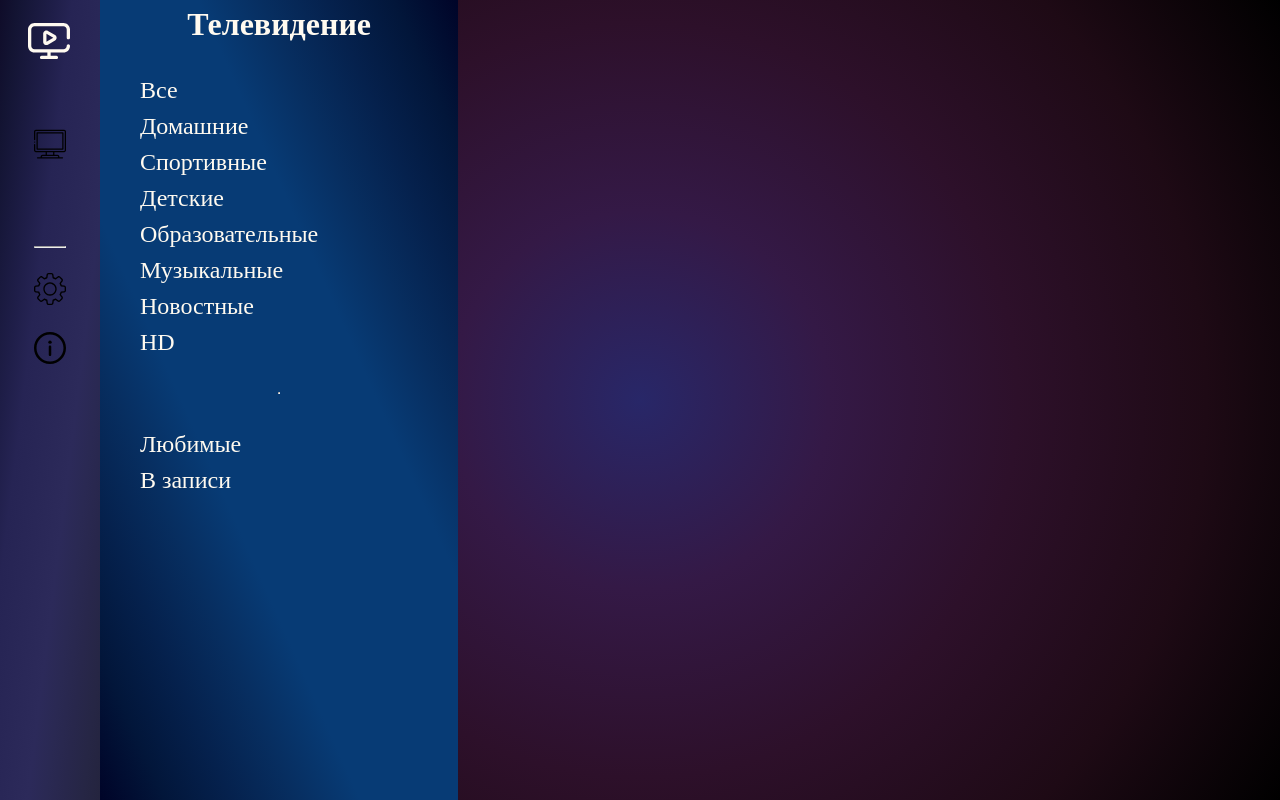
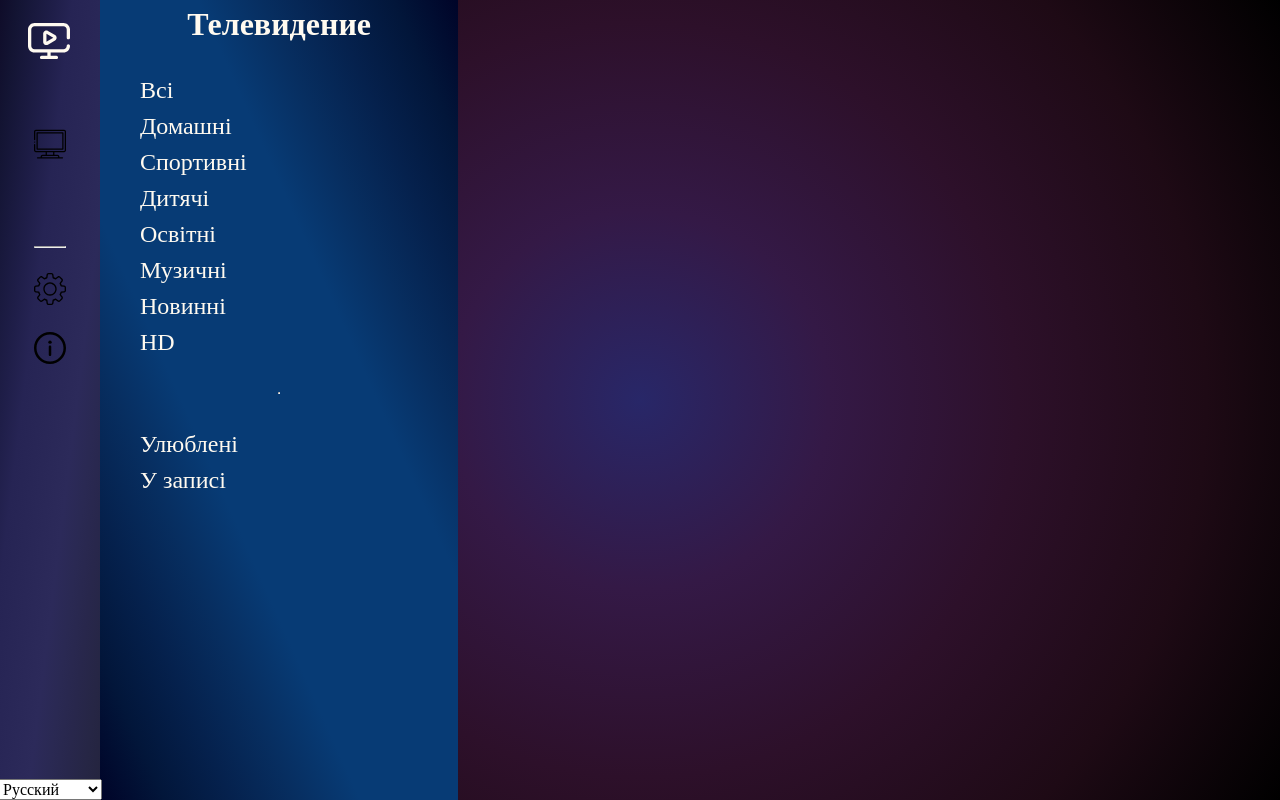
Before and after one commit to nevidomskii8/bonus_plus, a React (Create React App) app: page /tv in a window 1280 px wide. Built offline with nearby package versions, Linux system fonts and the light colour scheme; some icons are missing.

Commit message:
setup react-intel

```diff
--- /dev/null
+++ b/src/Wrapper/Wrapper.js
@@ -0,0 +1,44 @@
+import React, {useState} from 'react';
+import {IntlProvider} from 'react-intl';
+import Russian from '../lang/ru.json';
+import Ukrainian from '../lang/ua.json';
+
+
+export const Context = React.createContext();
+
+const local = navigator.language;
+
+let lang;
+if (local === 'ru-RU') {
+    lang = Russian;
+}else {
+    lang = Ukrainian;
+}
+
+const Wrapper = (props) => {
+    const [locale, setLocale] = useState(local);
+
+    const [messages, setMessages] = useState(lang);
+
+    function selectLanguage(e) {
+        const newLocale = e.target.value;
+        setLocale(newLocale);
+        if (newLocale === 'ru') {
+            setMessages(Russian);
+        } else {
+            setMessages(Ukrainian);
+        }
+    }
+
+    return (
+        <Context.Provider value = {{locale, selectLanguage}}>
+            <IntlProvider messages={messages} locale={locale}>
+                {props.children}
+            </IntlProvider>
+        </Context.Provider>
+
+    );
+}
+
+
+export default Wrapper;
--- a/src/components/Navigation/Navigation.js
+++ b/src/components/Navigation/Navigation.js
@@ -1,4 +1,4 @@
-import React from 'react'
+import React, { useContext } from 'react'
 import { useHistory, useParams } from "react-router-dom"
 import './Navigation.scss'
 import { ReactComponent as TV } from '../../assets/svg/tv.svg'
@@ -9,24 +9,25 @@ import { ReactComponent as InfoSVG } from '../../assets/svg/information.svg'
 import { useDispatch, useSelector } from 'react-redux'
 import { setNav } from '../../redux/actions/mainStateActions'
 import { getStateNav } from '../../redux/selectors/mainStateSelector'
+import { Context } from '../../Wrapper/Wrapper'
 
 
 export const Navigation = () => {
-    const {push} = useHistory()
+    const { push } = useHistory()
     const stateReduxNav = useSelector(getStateNav)
     const { nav } = useParams();
     const dispatch = useDispatch()
-
+    const context = useContext(Context);
 
     const timeOut = (refTo) => {
-       const time = setTimeout(()=> {
+        const time = setTimeout(() => {
             push(`/${refTo}`)
             clearTimeout(time)
         }, 500)
     }
 
     const handleRef = (refTo) => {
-        switch(refTo) {
+        switch (refTo) {
             case 'tv':
                 if (nav === refTo) {
                     return
@@ -43,13 +44,13 @@ export const Navigation = () => {
                     timeOut(refTo)
                 }
             case 'setup':
-                if (nav === refTo){
+                if (nav === refTo) {
                     return
                 } else {
                     dispatch(setNav(refTo))
                     timeOut(refTo)
                 }
-            case 'info' :
+            case 'info':
                 if (nav === refTo) {
                     return
                 } else {
@@ -71,7 +72,7 @@ export const Navigation = () => {
                 <li className="navigation__li">
                     <PlaySVG onClick={() => handleRef('records')} className="navigation__svg" />
                 </li>
-                <hr/>
+                <hr />
                 <li className="navigation__li">
                     <SettingSVG onClick={() => handleRef('setup')} className="navigation__svg" />
                 </li>
@@ -79,6 +80,10 @@ export const Navigation = () => {
                     <InfoSVG onClick={() => handleRef('info')} className="navigation__svg" />
                 </li>
             </ul>
+                <select className="navigation__lang" value={context.locale} onChange={context.selectLanguage}>
+                    <option value='ru'>Русский</option>
+                    <option value='uk'>Украинский</option>
+                </select>
         </nav>
     )
 }
--- a/src/components/Navigation/Navigation.scss
+++ b/src/components/Navigation/Navigation.scss
@@ -59,4 +59,8 @@
         }
 
     }
+    &__lang {
+        position: absolute;
+        bottom: 0;
+    }
 }
--- a/src/components/Pages/Info_page/Info_page.js
+++ b/src/components/Pages/Info_page/Info_page.js
@@ -1,4 +1,5 @@
 import React from 'react'
+// import {FormattedMessage, FormattedDate, FormattedNumber, FormattedPlural, FormattedTime} from 'react-intl';
 import './Info_page.scss'
 
 export const Info_Page = () => {
--- a/src/components/Pages/TV_page/TV_page.js
+++ b/src/components/Pages/TV_page/TV_page.js
@@ -2,6 +2,7 @@ import React, { useEffect, useState } from 'react'
 import { useSelector } from 'react-redux'
 import { useParams } from 'react-router'
 import { getStateNav } from '../../../redux/selectors/mainStateSelector'
+import {FormattedMessage} from 'react-intl';
 import './TV_page.scss'
 
 export const TV_Page = () => {
@@ -29,19 +30,19 @@ export const TV_Page = () => {
                     <h1>Телевидение</h1>
                     </center>
                 <ul>
-                    <li>Все</li>
-                    <li>Домашние</li>
-                    <li>Спортивные</li>
-                    <li>Детские</li>
-                    <li>Образовательные</li>
-                    <li>Музыкальные</li>
-                    <li>Новостные</li>
+                    <li> <FormattedMessage id="app.tv.everything"/> </li>
+                    <li> <FormattedMessage id="app.tv.home"/> </li>
+                    <li> <FormattedMessage id="app.tv.sports"/> </li>
+                    <li> <FormattedMessage id="app.tv.childrens"/> </li>
+                    <li> <FormattedMessage id="app.tv.educational"/></li>
+                    <li> <FormattedMessage id="app.tv.musical"/></li>
+                    <li> <FormattedMessage id="app.tv.news"/> </li>
                     <li>HD</li>
                 </ul>
                 <hr/>
                 <ul>
-                    <li>Любимые</li>
-                    <li>В записи</li>
+                    <li><FormattedMessage id="app.tv.likes"/> </li>
+                    <li><FormattedMessage id="app.tv.recorders"/> </li>
                 </ul>
             </div>
             <div className="tv-page__list-chanals">
--- a/src/index.js
+++ b/src/index.js
@@ -4,11 +4,12 @@ import App from './App';
 import reportWebVitals from './reportWebVitals';
 import './css/normalize.css';
 import './css/index.css';
+import Wrapper from './Wrapper/Wrapper';
 
 ReactDOM.render(
-  <React.StrictMode>
+  <Wrapper>
     <App />
-  </React.StrictMode>,
+  </Wrapper>,
   document.getElementById('root')
 );
 
--- a/src/lang/ru.json
+++ b/src/lang/ru.json
@@ -0,0 +1,11 @@
+{
+    "app.tv.everything": "Все",
+    "app.tv.home": "Домашние",
+    "app.tv.sports": "Спортивные",
+    "app.tv.childrens": "Детские",
+    "app.tv.educational": "Образовательные",
+    "app.tv.musical": "Музыкальные",
+    "app.tv.news": "Новостные",
+    "app.tv.likes": "Любимые",
+    "app.tv.recorders": "В записи"
+}
--- a/src/lang/ua.json
+++ b/src/lang/ua.json
@@ -0,0 +1,11 @@
+{
+    "app.tv.everything": "Всі",
+    "app.tv.home": "Домашні",
+    "app.tv.sports": "Спортивні",
+    "app.tv.childrens": "Дитячі",
+    "app.tv.educational": "Oсвітні",
+    "app.tv.musical": "Музичні",
+    "app.tv.news": "Новинні",
+    "app.tv.likes": "Улюблені",
+    "app.tv.recorders": "У записі"
+}
```
